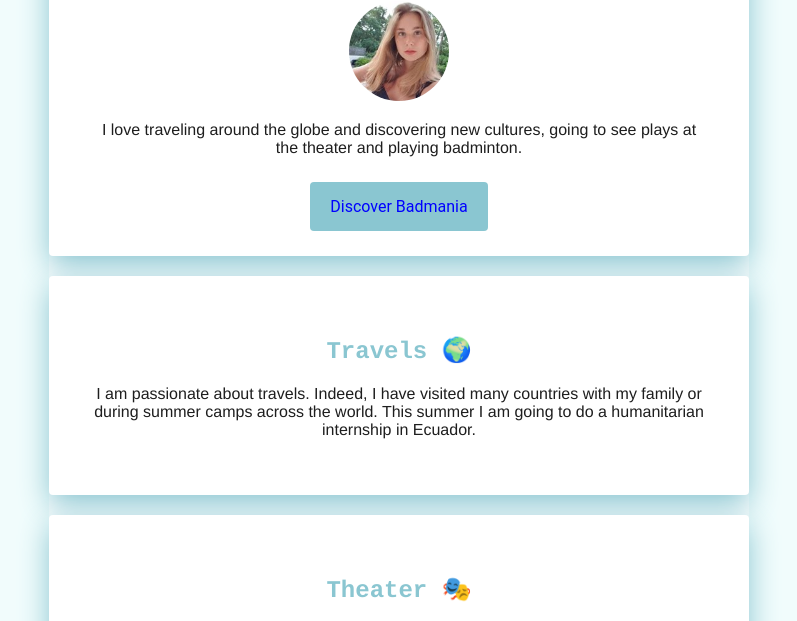
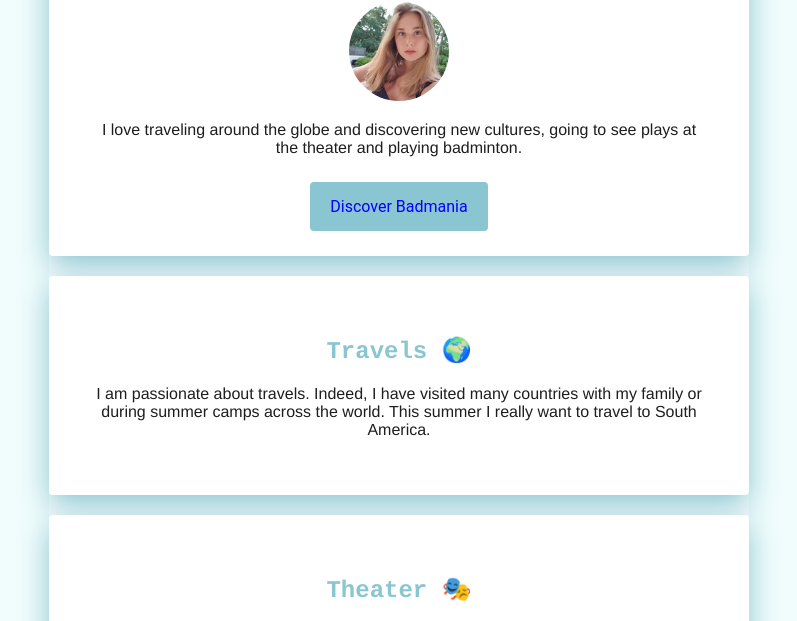
Before and after one commit to juliette-bourdin/My-profile, a plain HTML site: page index.html in a window 1280 px wide. Shown: the part 162-783 px from the top of the page, without its empty margins (241-1038 px from the left). Drawn offline with Linux system fonts and the light colour scheme.

Commit message:
Update index.html

```diff
--- a/index.html
+++ b/index.html
@@ -23,7 +23,7 @@
 			<div class="card-white">
 				<h2>Travels 🌍</h2>
 				<p>
-				I am passionate about travels. Indeed, I have visited many countries with my family or during summer camps across the world. This summer I am going to do a humanitarian internship in Ecuador.
+				I am passionate about travels. Indeed, I have visited many countries with my family or during summer camps across the world. This summer I really want to travel to South America.
 				</p>
 			</div>
 
```
